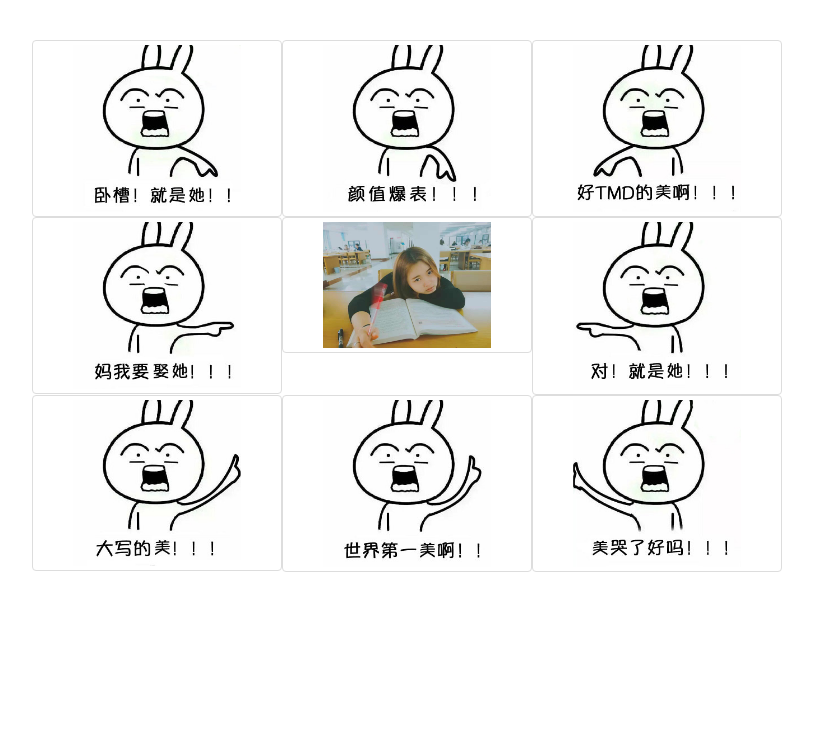
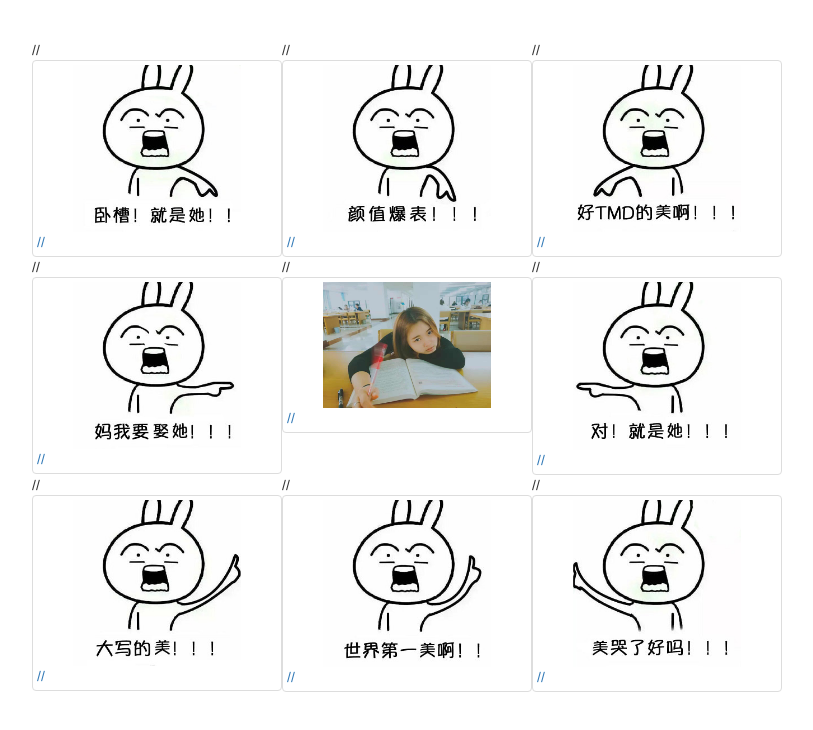
Before and after one commit to a736730489/a736730489.github.io, a plain HTML site: page wangmeiqi.html in a window 1280 px wide. Shown: the whole page, without its empty margins (233-1046 px from the left). Drawn offline with Linux system fonts and the light colour scheme.

Commit message:
Update wangmeiqi.html

```diff
--- a/wangmeiqi.html
+++ b/wangmeiqi.html
@@ -14,53 +14,53 @@
 	<div class="container">
 		<div class="row">
 			<div class="col-xs-4 col-md-4">
-				<a href="http://www.xn--gmqq50dq4kpyi.com/#" class="thumbnail">
+				//<a href="http://www.xn--gmqq50dq4kpyi.com/#" class="thumbnail">
 					<img src="./最美的人_files/1.jpg" alt="...">
-				</a>
+				//</a>
 			</div>
 			<div class="col-xs-4 col-md-4">
-				<a href="http://www.xn--gmqq50dq4kpyi.com/#" class="thumbnail">
+				//<a href="http://www.xn--gmqq50dq4kpyi.com/#" class="thumbnail">
 					<img src="./最美的人_files/2.jpg" alt="...">
-				</a>
+			//	</a>
 			</div>
 			<div class="col-xs-4 col-md-4">
-				<a href="http://www.xn--gmqq50dq4kpyi.com/#" class="thumbnail">
+				//<a href="http://www.xn--gmqq50dq4kpyi.com/#" class="thumbnail">
 					<img src="./最美的人_files/3.jpg" alt="...">
-				</a>
+				//</a>
 			</div>
 		</div>
 		<div class="row">
 			<div class="col-xs-4 col-md-4">
-				<a href="http://www.xn--gmqq50dq4kpyi.com/#" class="thumbnail">
+			//	<a href="http://www.xn--gmqq50dq4kpyi.com/#" class="thumbnail">
 					<img src="./最美的人_files/4.jpg" alt="...">
-				</a>
+				//</a>
 			</div>
 			<div class="col-xs-4 col-md-4">
-				<a href="http://www.ghostzhang.com/" target="_blank" class="thumbnail">
+				//<a href="http://www.ghostzhang.com/" target="_blank" class="thumbnail">
 					<img src="./最美的人_files/5.jpg" alt="...">
-				</a>
+				//</a>
 			</div>
 			<div class="col-xs-4 col-md-4">
-				<a href="http://www.xn--gmqq50dq4kpyi.com/#" class="thumbnail">
+				//<a href="http://www.xn--gmqq50dq4kpyi.com/#" class="thumbnail">
 					<img src="./最美的人_files/6.jpg" alt="...">
-				</a>
+				//</a>
 			</div>
 		</div>
 		<div class="row">
 			<div class="col-xs-4 col-md-4">
-				<a href="http://www.xn--gmqq50dq4kpyi.com/#" class="thumbnail">
+				//<a href="http://www.xn--gmqq50dq4kpyi.com/#" class="thumbnail">
 					<img src="./最美的人_files/7.jpg" alt="...">
-				</a>
+				//</a>
 			</div>
 			<div class="col-xs-4 col-md-4">
-				<a href="http://www.xn--gmqq50dq4kpyi.com/#" class="thumbnail">
+				//<a href="http://www.xn--gmqq50dq4kpyi.com/#" class="thumbnail">
 					<img src="./最美的人_files/8.jpg" alt="...">
-				</a>
+				//</a>
 			</div>
 			<div class="col-xs-4 col-md-4">
-				<a href="http://www.xn--gmqq50dq4kpyi.com/#" class="thumbnail">
+				//<a href="http://www.xn--gmqq50dq4kpyi.com/#" class="thumbnail">
 					<img src="./最美的人_files/9.jpg" alt="...">
-				</a>
+				//</a>
 			</div>
 		</div>
 	</div>
```
